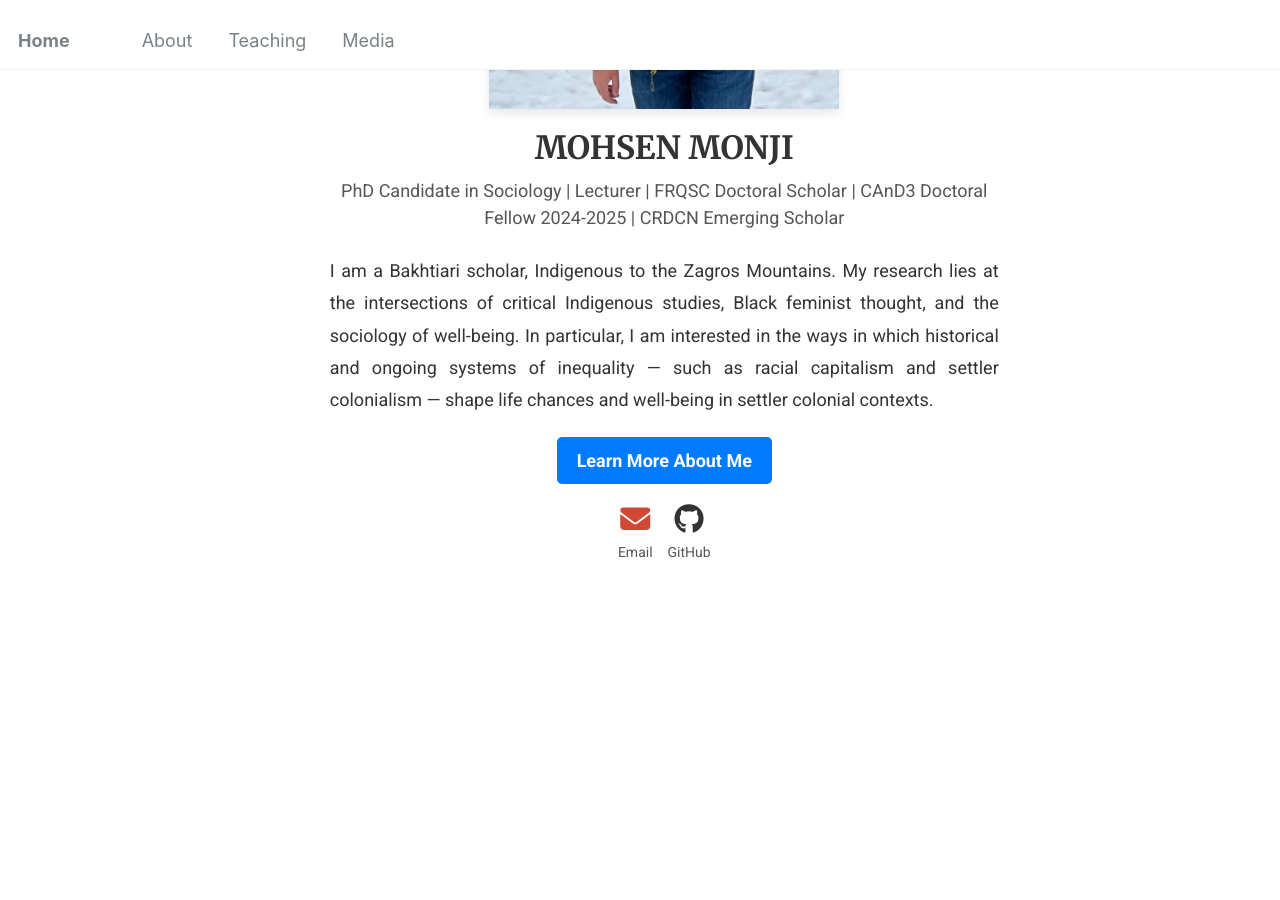
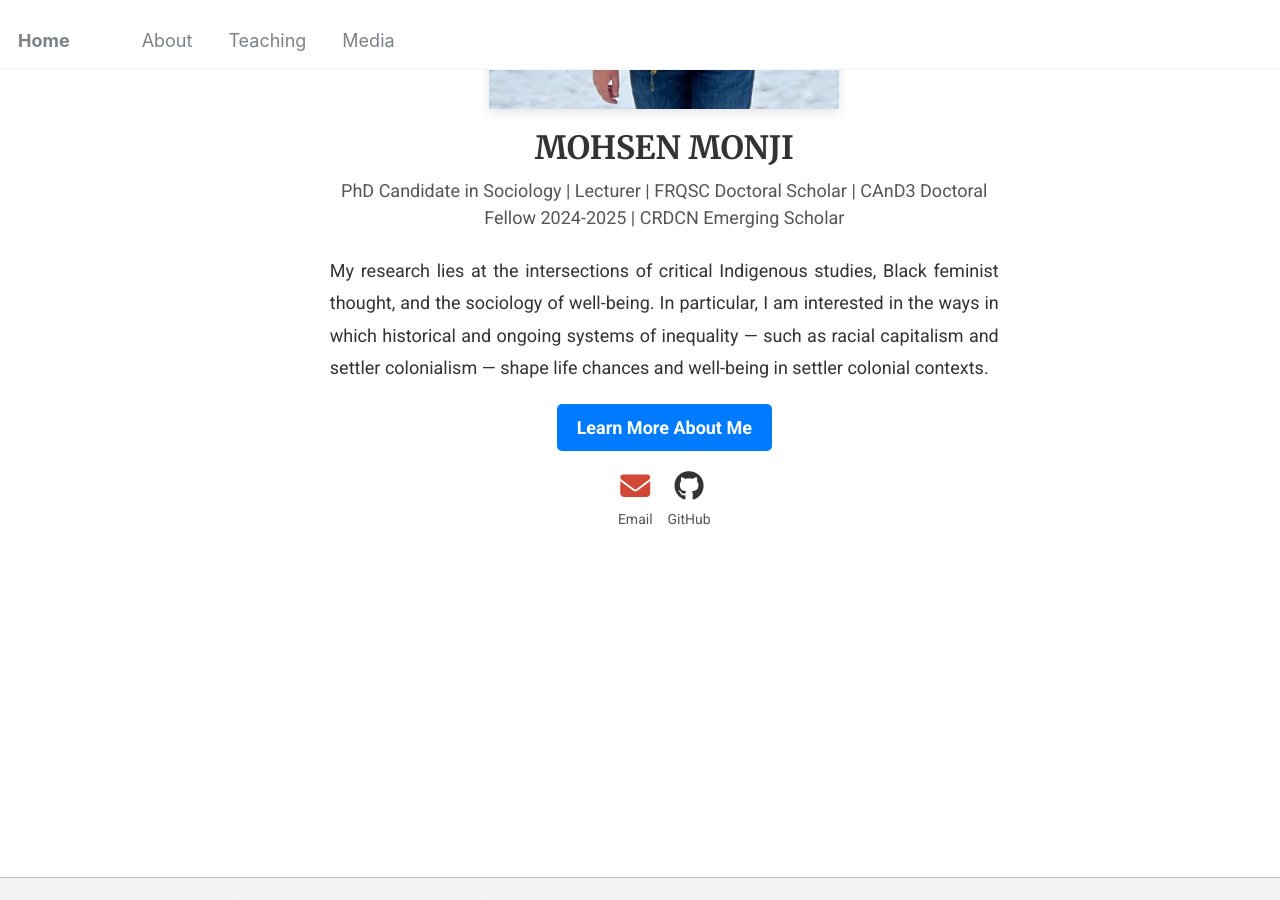
Before and after one commit to Mohsnmonji/mohsnmonji.github.io, a Jekyll site: the page built from _pages/front.md, in a window 1280 px wide and 900 px high, scrolled down 458 px. Built offline with Jekyll 4.4.1, drawn with Linux system fonts in a browser that asks for light colours.

Commit message:
Update front.md

```diff
--- a/_pages/front.md
+++ b/_pages/front.md
@@ -28,7 +28,7 @@ hide_avatar: true
 
   <!-- Description -->
 <p style="font-size:18px; color:#333; text-align:justify; line-height:1.8; margin:20px 0;">
-  I am a Bakhtiari scholar, Indigenous to the Zagros Mountains. My research lies at the intersections of critical Indigenous studies, Black feminist thought, and the sociology of well-being. In particular, I am interested in the ways in which historical and ongoing systems of inequality — such as racial capitalism and settler colonialism — shape life chances and well-being in settler colonial contexts.
+  My research lies at the intersections of critical Indigenous studies, Black feminist thought, and the sociology of well-being. In particular, I am interested in the ways in which historical and ongoing systems of inequality — such as racial capitalism and settler colonialism — shape life chances and well-being in settler colonial contexts.
 </p>
 
 <!-- Button -->
```
